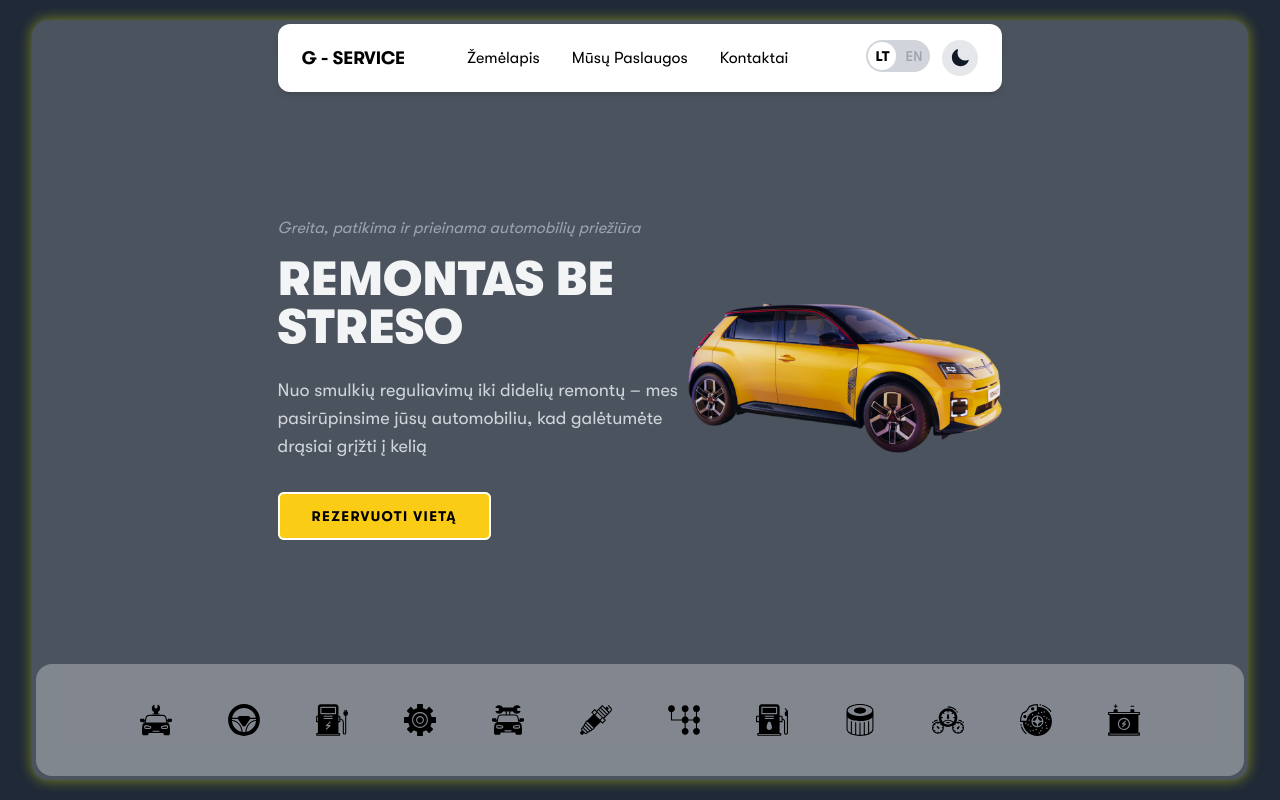
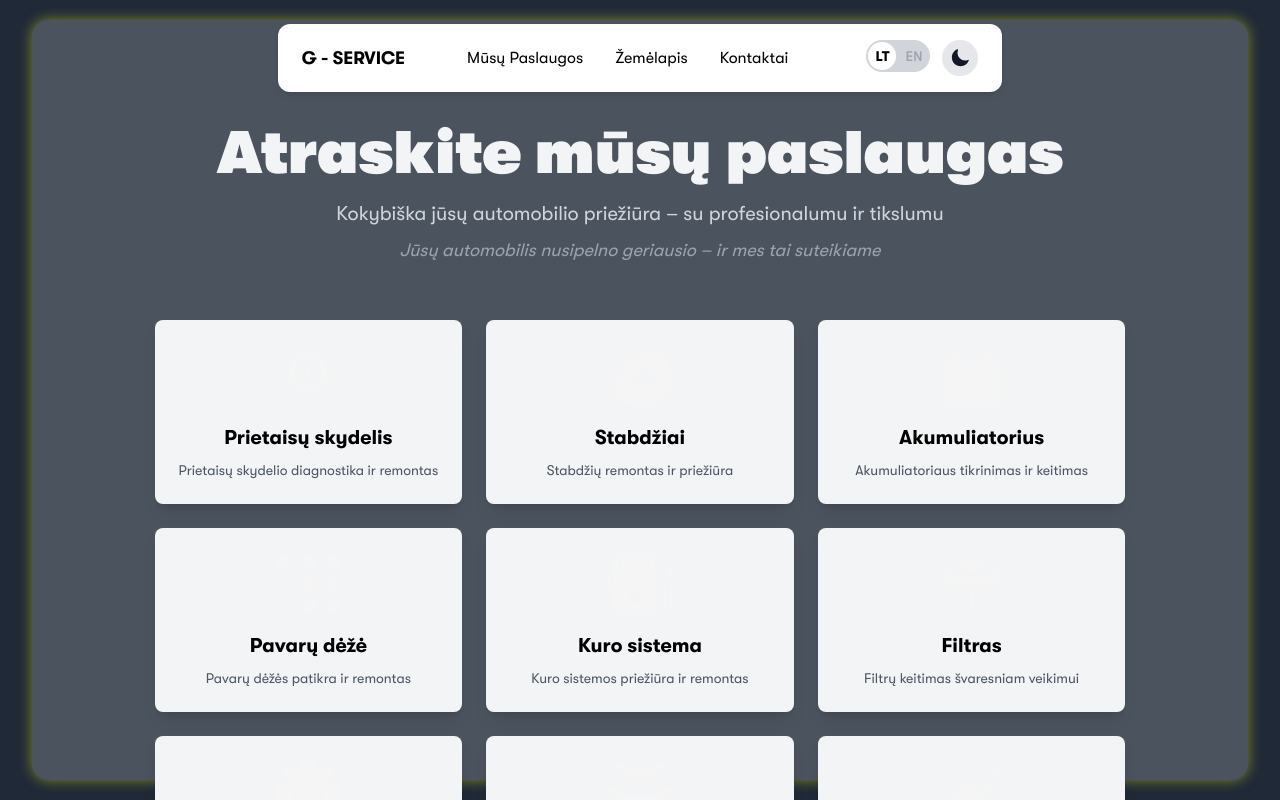
Before and after one commit to webdev-im/garage-page, a Next.js app: page / in a window 1280 px wide. Both pictures are taken after a click on the link "Mūsų Paslaugos". Shown: the top 800 px of the page. Built offline with nearby package versions, Linux system fonts and the light colour scheme.

Commit message:
added cards for our services and other fixes

```diff
--- a/app/components/layout/Header.tsx
+++ b/app/components/layout/Header.tsx
@@ -35,12 +35,8 @@ export const Header = ({
       </div>
 
       {/* Navigation Links (Middle) */}
-      <nav className="hidden lg:flex justify-center">
-        <NavLink
-          label={t("contact")}
-          href="#"
-          onClick={() => setContactModalOpen(true)}
-        />
+      <nav className="hidden lg:flex justify-center flex-row-reverse">
+
         <NavLink
           label={t("services")}
           href="#"
@@ -50,6 +46,11 @@ export const Header = ({
           label={t("map")}
           href="#"
           onClick={() => setLocationModalOpen(true)}
+        />
+        <NavLink
+          label={t("contact")}
+          href="#"
+          onClick={() => setContactModalOpen(true)}
         />
       </nav>
 
@@ -107,7 +108,6 @@ const MobileDrawer = ({
   setLocationModalOpen,
   setContactModalOpen,
   onServicesClick,
-  onLogoClick,
 }: {
   toggleDrawer: () => void;
   setLocationModalOpen: (open: boolean) => void;
@@ -148,14 +148,6 @@ const MobileDrawer = ({
         {/* Navigation Links */}
         <nav className="flex flex-col items-start p-6 space-y-6 mt-2">
           <NavLink
-            label={t("contact")}
-            href="#"
-            onClick={() => {
-              setContactModalOpen(true);
-              toggleDrawer();
-            }}
-          />
-          <NavLink
             label={t("services")}
             href="#"
             onClick={() => {
@@ -171,6 +163,16 @@ const MobileDrawer = ({
               toggleDrawer();
             }}
           />
+          <NavLink
+            label={t("contact")}
+            href="#"
+            onClick={() => {
+              setContactModalOpen(true);
+              toggleDrawer();
+            }}
+          />
+
+
         </nav>
 
         {/* Bottom Close Button (Larger Gap) */}
--- /dev/null
+++ b/app/components/layout/ServiceCard.tsx
@@ -0,0 +1,31 @@
+'use client';
+
+import React from "react";
+
+export function ServiceCard({
+    service,
+}: {
+    service: { name: string; icon: string; description: string };
+}) {
+    return (
+        <div className="flex flex-col items-center justify-center bg-gray-100 dark:bg-gray-800 p-6 rounded-lg shadow-lg transform transition-transform hover:scale-105">
+            {/* Icon */}
+            <img
+                src={`/icons/${service.icon}`}
+                alt={service.name}
+                className="h-16 w-16 mb-4"
+                style={{
+                    filter: "invert(0.8) brightness(1.2)", // Adjust icon brightness and color for better contrast
+                }}
+            />
+            {/* Name */}
+            <h3 className="text-xl font-semibold text-black dark:text-white mb-2">
+                {service.name}
+            </h3>
+            {/* Description */}
+            <p className="text-sm text-gray-600 dark:text-gray-400 text-center">
+                {service.description}
+            </p>
+        </div>
+    );
+}
--- /dev/null
+++ b/app/components/layout/ServiceCards.tsx
@@ -0,0 +1,39 @@
+'use client';
+
+import { ServiceCard } from "./ServiceCard"; // Reference to your ServiceCard component
+import { Translations } from "../../context/LanguageContext";
+import { useLanguage } from "../../context/LanguageContext";
+
+export default function ServiceCards() {
+    const { t } = useLanguage(); // Access translations
+
+    const icons = [
+        { key: "battery", file: "Battery.svg" },
+        { key: "brake", file: "Brake.svg" },
+        { key: "dashboard", file: "Dashboard.svg" },
+        { key: "filter", file: "Filter.svg" },
+        { key: "fuel", file: "Fuel.svg" },
+        { key: "gearbox", file: "Gearbox.svg" },
+        { key: "ignition", file: "Ignition.svg" },
+        { key: "repairs", file: "Repairs.svg" },
+        { key: "rotor", file: "Rotor.svg" },
+        { key: "electric", file: "Electric.svg" },
+        { key: "steering_wheel", file: "Steering wheel.svg" },
+        { key: "service", file: "Service.svg" },
+    ];
+
+    return (
+        <div className="grid grid-cols-1 sm:grid-cols-2 lg:grid-cols-3 gap-6 p-6 max-w-screen-xl mx-auto">
+            {icons.map((icon, index) => (
+                <ServiceCard
+                    key={index}
+                    service={{
+                        name: t(`icons.${icon.key}.name` as keyof Translations), // Get translation for name
+                        icon: icon.file,
+                        description: t(`icons.${icon.key}.description` as keyof Translations), // Get translation for description
+                    }}
+                />
+            ))}
+        </div>
+    );
+}
--- a/app/context/LanguageContext.tsx
+++ b/app/context/LanguageContext.tsx
@@ -25,6 +25,9 @@ export interface Translations {
   workingHours: string;
   monFri: string;
   phone: string;
+  servicesPageTitle: string;
+  servicesPageSubtitle: string;
+  servicesPageSlogan: string;
   keywords: {
     car_repair: string;
     auto_care: string;
@@ -76,6 +79,9 @@ const getSafeTranslations = (data: Partial<Translations>): Translations => ({
   workingHours: data.workingHours ?? "Working hours",
   monFri: data.monFri ?? "Mon - Fri",
   phone: data.phone ?? "Phone",
+  servicesPageTitle: data.servicesPageTitle ?? "Explore our services",
+  servicesPageSubtitle: data.servicesPageSubtitle ?? "Quality care for your vehicle, driven by expertise and presition",
+  servicesPageSlogan: data.servicesPageSlogan ?? "Your car deserves the best – and we deliver it",
   keywords: {
     car_repair: data.keywords?.car_repair ?? "Car Repair",
     auto_care: data.keywords?.auto_care ?? "Auto Care",
--- a/app/page.tsx
+++ b/app/page.tsx
@@ -3,6 +3,7 @@
 import { Header } from "./components/layout/Header";
 import IconCards from "./components/layout/IconCards";
 import Image from "next/image";
+import ServiceCards from "./components/layout/ServiceCards";
 import StyledButton from "./components/action/StyledButton";
 import { Translations } from "./context/LanguageContext";
 import { useLanguage } from "./context/LanguageContext";
@@ -86,11 +87,29 @@ export default function Home() {
       <div className="relative bg-white/20 dark:bg-white/30 backdrop-blur-lg rounded-2xl h-[95%] lg:h-[90%]mx-auto w-[90%] lg:w-[95%] flex flex-col justify-between items-center border-4 border-transparent animate-pulse-border">
         {/* ✅ Fixed: Passing the correct modal state functions */}
         <Header
-          setLocationModalOpen={() => { }}
-          setContactModalOpen={() => { }}
+          setLocationModalOpen={setLocationModalOpen}
+          setContactModalOpen={setContactModalOpen}
           onLogoClick={() => setIsServicesPage(false)} // Show default layout
           onServicesClick={() => setIsServicesPage(true)} // Show services layout
         />
+        {/* Services page */}
+        {isServicesPage ? <div className="text-center">
+          <div className="text-center my-8">
+            {/* Title */}
+            <h1 className="text-4xl md:text-6xl font-extrabold text-gray-100 dark:text-gray-800">
+              {t("servicesPageTitle")}
+            </h1>
+            {/* Subtitle */}
+            <p className="mt-4 text-lg md:text-xl text-gray-300 dark:text-gray-600 max-w-2xl mx-auto">
+              {t("servicesPageSubtitle")}
+            </p>
+            {/* Slogan */}
+            <p className="mt-2 italic text-sm md:text-lg text-gray-400 dark:text-gray-500">
+              {t("servicesPageSlogan")}
+            </p>
+          </div>
+          <ServiceCards />
+        </div> : <>
 
           {/* Texts and Image */}
           <div className="flex flex-col-reverse lg:flex-row-reverse w-[90%] lg:w-[60%] mt-[40] mb-[40]">
@@ -112,11 +131,14 @@ export default function Home() {
                 priority
               />
             </div>
-        </div>
+          </div></>}
 
-        <footer className="bg-white/30 dark:bg-white/30 w-[100%] rounded-2xl mt-[20]" >
+
+        {!isServicesPage && <footer className="bg-white/30 dark:bg-white/30 w-[100%] rounded-2xl mt-[20]" >
           <IconCards />
-        </footer>
+        </footer>}
+        {isServicesPage && <div className="h-10"></div>}
+
       </div>
 
       {/* Tailwind Keyframes */}
--- a/public/locales/en.json
+++ b/public/locales/en.json
@@ -16,6 +16,9 @@
   "reserveNow": "Reserve Now",
   "location": "Location",
   "monFri": "Mon - Fri",
+  "servicesPageTitle": "Explore Our Services",
+  "servicesPageSubtitle": "Quality care for your vehicle, driven by expertise and precision",
+  "servicesPageSlogan": "Your car deserves the best – and we deliver it",
   "keywords": {
     "car_repair": "car repair",
     "auto_care": "auto care",
--- a/public/locales/lt.json
+++ b/public/locales/lt.json
@@ -16,6 +16,9 @@
   "close": "Uždaryti",
   "reserveNow": "Rezervuoti vietą",
   "monFri": "Pirm - Penkt",
+  "servicesPageTitle": "Atraskite mūsų paslaugas",
+  "servicesPageSubtitle": "Kokybiška jūsų automobilio priežiūra – su profesionalumu ir tikslumu",
+  "servicesPageSlogan": "Jūsų automobilis nusipelno geriausio – ir mes tai suteikiame",
   "keywords": {
     "car_repair": "automobilių remontas",
     "auto_care": "automobilių priežiūra",
```
Lines whose indentation alone changed are shown as unchanged.
